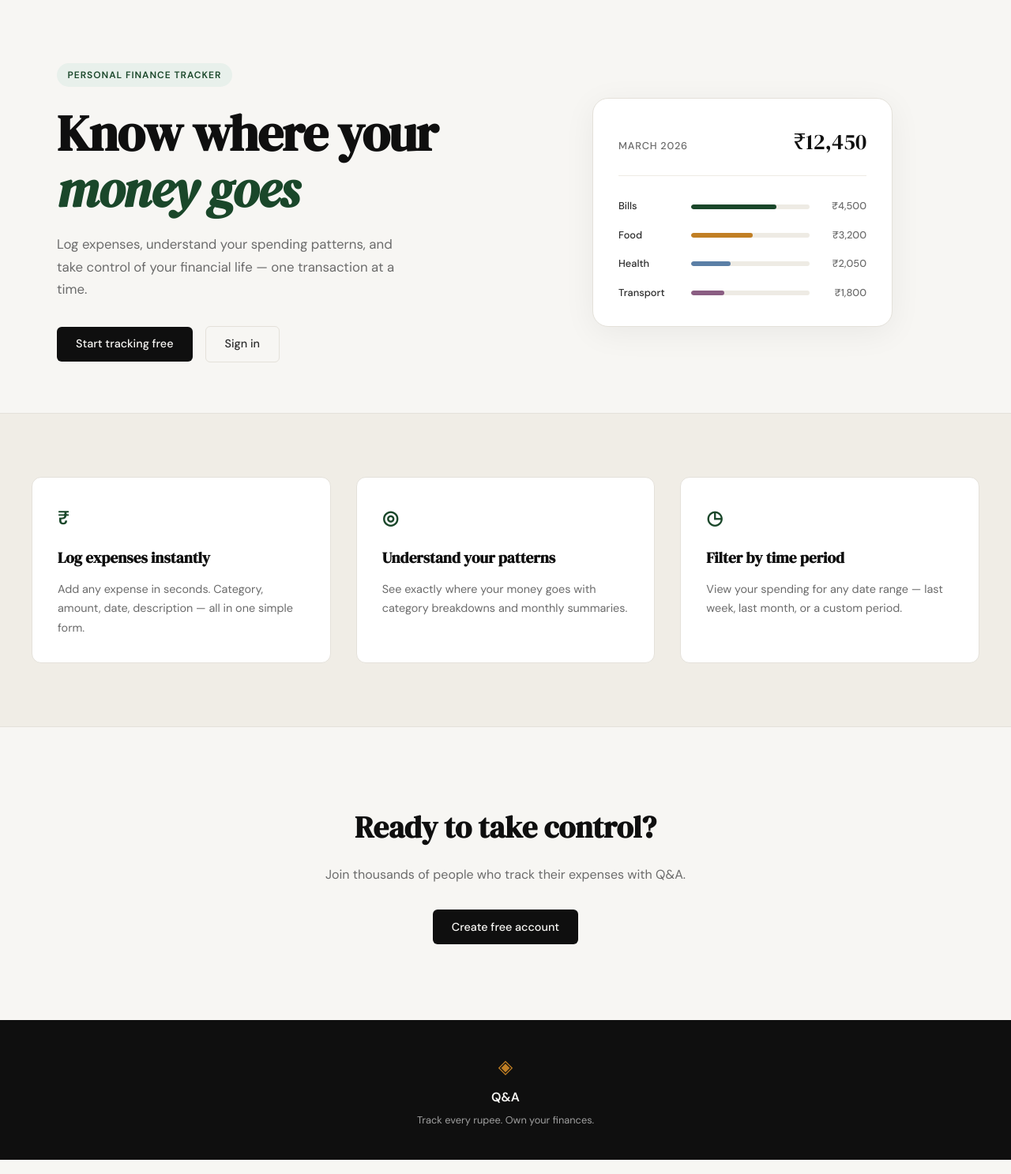
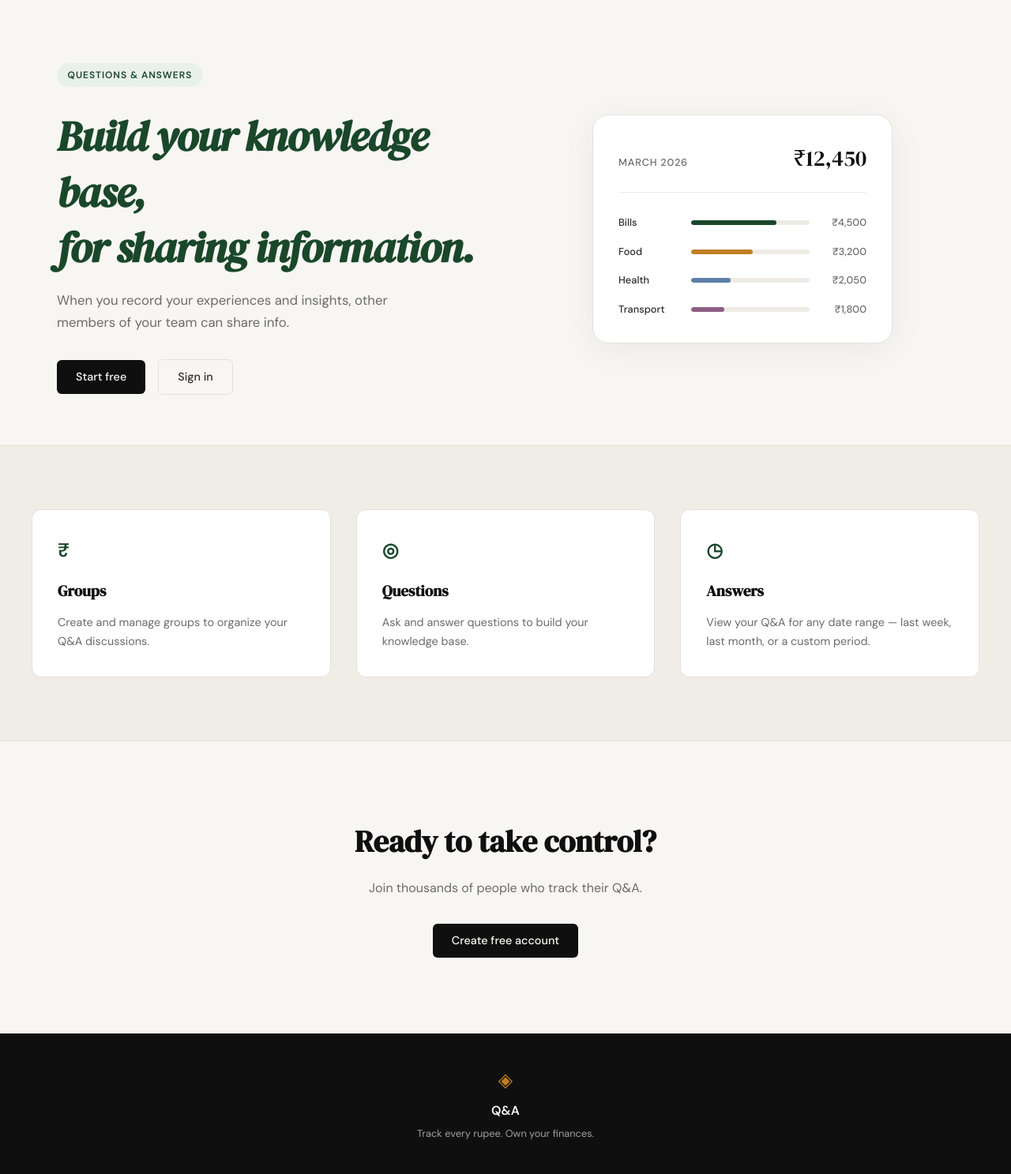
Before and after one commit to SlavkoPar/q-and-a, a Flask app: page / in a window 1280 px wide. Shown: the part 61-1548 px from the top of the page at 79% size. Run offline with Flask 3, Linux system fonts and the light colour scheme.

Commit message:
Added Skill

```diff
--- a/templates/landing.html
+++ b/templates/landing.html
@@ -6,18 +6,15 @@
 
 <section class="hero">
     <div class="hero-inner">
-        <div class="hero-badge">Personal Finance Tracker</div>
+        <div class="hero-badge">Questions & Answers</div>
         <h1 class="hero-title">
-            Know where your<br>
-            <em>money goes</em>
+            <small><em>Build your knowledge base, <br/>for sharing information.</em></small>
         </h1>
         <p class="hero-subtitle">
-            Log expenses, understand your spending patterns,
-            and take control of your financial life —
-            one transaction at a time.
+           When you record your experiences and insights, other members of your team can share info.
         </p>
         <div class="hero-actions">
-            <a href="{{ url_for('register') }}" class="btn-primary">Start tracking free</a>
+            <a href="{{ url_for('register') }}" class="btn-primary">Start free</a>
             <a href="{{ url_for('login') }}" class="btn-ghost">Sign in</a>
         </div>
     </div>
@@ -65,18 +62,18 @@
     <div class="features-inner">
         <div class="feature-card">
             <div class="feature-icon">₹</div>
-            <h3 class="feature-title">Log expenses instantly</h3>
-            <p class="feature-body">Add any expense in seconds. Category, amount, date, description — all in one simple form.</p>
+            <h3 class="feature-title">Groups</h3>
+            <p class="feature-body">Create and manage groups to organize your Q&A discussions.</p>
         </div>
         <div class="feature-card">
             <div class="feature-icon">◎</div>
-            <h3 class="feature-title">Understand your patterns</h3>
-            <p class="feature-body">See exactly where your money goes with category breakdowns and monthly summaries.</p>
+            <h3 class="feature-title">Questions</h3>
+            <p class="feature-body">Ask and answer questions to build your knowledge base.</p>
         </div>
         <div class="feature-card">
             <div class="feature-icon">◷</div>
-            <h3 class="feature-title">Filter by time period</h3>
-            <p class="feature-body">View your spending for any date range — last week, last month, or a custom period.</p>
+            <h3 class="feature-title">Answers</h3>
+            <p class="feature-body">View your Q&A for any date range — last week, last month, or a custom period.</p>
         </div>
     </div>
 </section>
@@ -84,7 +81,7 @@
 <section class="cta-section">
     <div class="cta-inner">
         <h2 class="cta-title">Ready to take control?</h2>
-        <p class="cta-body">Join thousands of people who track their expenses with Q&A.</p>
+        <p class="cta-body">Join thousands of people who track their Q&A.</p>
         <a href="{{ url_for('register') }}" class="btn-primary">Create free account</a>
     </div>
 </section>
```
Also changed, not shown: .claude/skills/SKILL.md (added).
